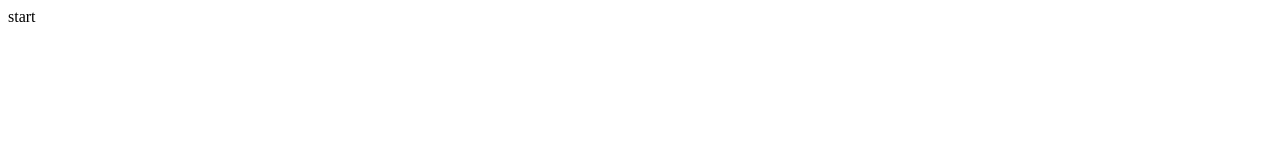
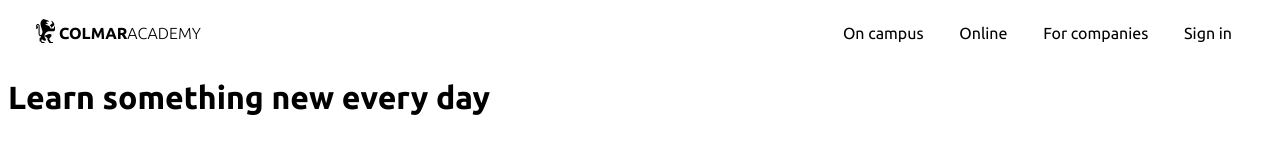
Before and after one commit to callmeTori/capstone_colmar_academy, a plain HTML site: page index.html in a window 1280 px wide. Drawn offline with Linux system fonts and the light colour scheme.

Commit message:
Header setup with sticky

```diff
--- a/index.html
+++ b/index.html
@@ -1 +1,29 @@
-start
+<!DOCTYPE html>
+<html lang="en">
+  <head>
+    <meta charset="UTF-8">
+    <meta name="viewport" content="width=device-width, initial-scale=1.0">
+    <meta http-equiv="X-UA-Compatible" content="ie=edge">
+    <title>Capstone Colmar Academy</title>
+
+    <link rel="preconnect" href="https://fonts.googleapis.com">
+    <link rel="preconnect" href="https://fonts.gstatic.com" crossorigin>
+    <link href="https://fonts.googleapis.com/css2?family=Ubuntu:ital,wght@0,300;0,400;0,500;0,700;1,300;1,400;1,500;1,700&display=swap" rel="stylesheet">
+
+    <link rel="stylesheet" href="resources/css/style.css">
+  </head>
+  <body>
+    <header>
+        <span class="logo-container"><img src="resources/assets/images/ic-logo.svg" alt="Colmar Academy" ><span class="bold">Colmar</span><span class="light">Academy</span></span>
+        <ul>
+            <li>On campus</li>
+            <li>Online</li>
+            <li>For companies</li>
+            <li>Sign in</li>
+        </ul>
+
+    </header>
+    <h1>Learn something new every day</h1>
+
+  </body>
+</html>
--- a/resources/css/style.css
+++ b/resources/css/style.css
@@ -1 +1,53 @@
-start
+html {
+    margin: 0;
+    padding: 0;
+
+}
+body {
+    font-family: "Ubuntu", sans-serif;
+
+}
+header {
+    position: sticky;
+    top: 0;
+    max-height: 64px;
+    background-color: white;
+    display: flex;
+    justify-content: space-between;
+    align-items: center;
+
+}
+.logo-container {
+    display: flex;
+    flex-flow: row nowrap;
+    justify-content: space-evenly;
+    align-items: center;
+    float: left;
+    text-transform: uppercase;
+	max-height: 32px;
+	padding-left: 24px;
+}
+header img {
+    height: 100%:
+}
+header ul {
+	float: right;
+    padding-right: 24px;
+}
+header li {
+	list-style-type: none;
+  	display: inline;
+	padding: 16px;
+
+}
+.light {
+    font-family: "Ubuntu", sans-serif;
+    font-weight: 300;
+    font-style: normal;
+  }
+
+.bold {
+    font-family: "Ubuntu", sans-serif;
+    font-weight: 700;
+    font-style: normal;
+  }
```
